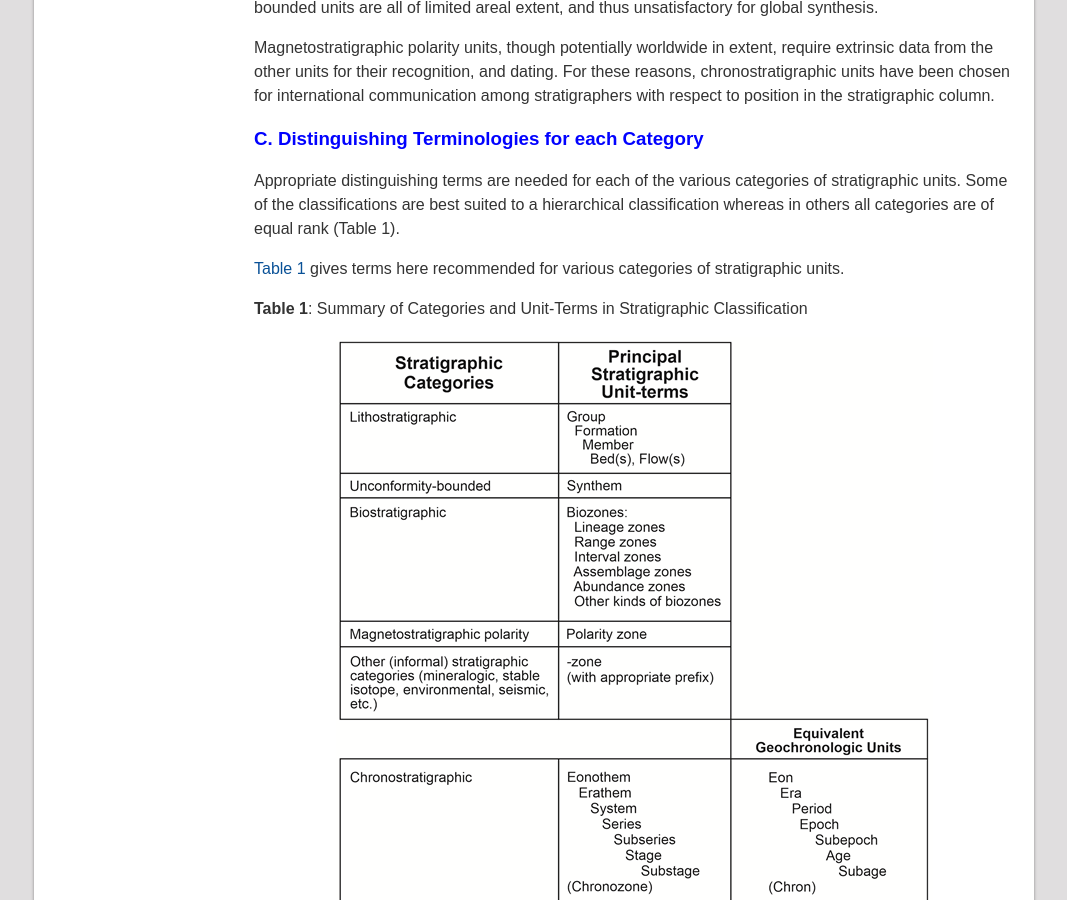
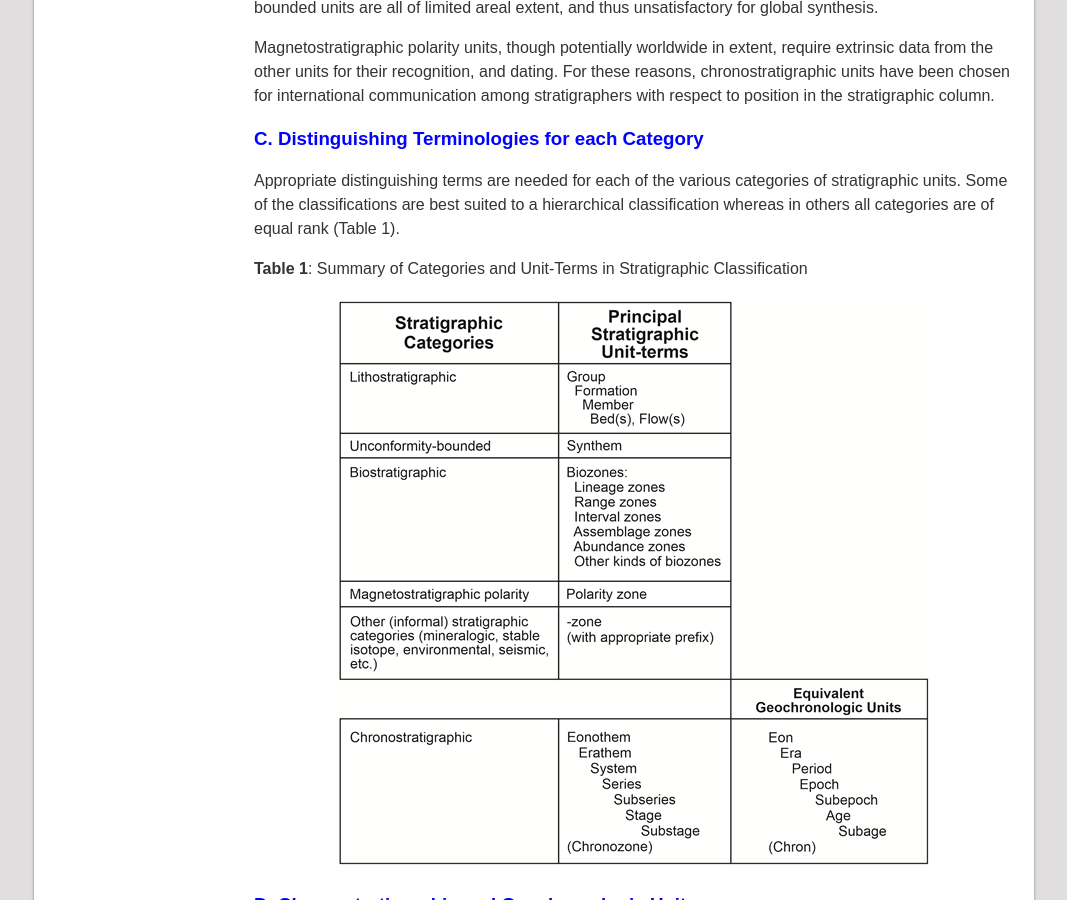
Before and after one commit to i-c-stratigraphy/guide, a Jekyll site: the page built from pages/princ.md, in a window 1280 px wide and 900 px high, scrolled down 1244 px. Shown: the whole window, without its empty margins (106-1173 px from the left). Built offline with Jekyll 4.4.1, drawn with Linux system fonts in a browser that asks for light colours.

Commit message:
Update princ.md

```diff
--- a/pages/princ.md
+++ b/pages/princ.md
@@ -38,8 +38,6 @@ Magnetostratigraphic polarity units, though potentially worldwide in extent, req
 
 Appropriate distinguishing terms are needed for each of the various categories of stratigraphic units. Some of the classifications are best suited to a hierarchical classification whereas in others all categories are of equal rank (Table 1).
 
-<a id="table1">Table 1</a> gives terms here recommended for various categories of stratigraphic units.<br>
-
 **Table 1**: Summary of Categories and Unit-Terms in Stratigraphic Classification
 <div style="text-align:center;"><img src="images/table1.png" alt="" /></div>
 
```
